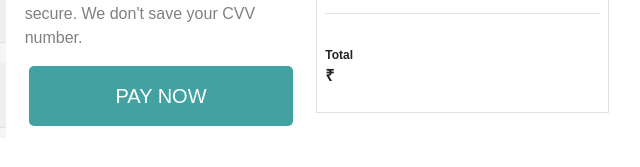
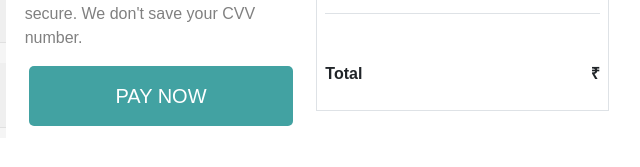
Before and after one commit to SurajAnand88/Bewakoof-, a plain HTML site: page payment/payment.html in a window 1280 px wide. Shown: the part 413-580 px from the top of the page, 479-1119 px from the left. Drawn offline with nearby package versions, Linux system fonts and the light colour scheme.

Commit message:
updated payment

```diff
--- a/payment/payment.html
+++ b/payment/payment.html
@@ -204,10 +204,10 @@
                     <span class="fw-bold" style="font-size:14px">₹<span id="total"></span></span>
                 </p>
                 <p class="d-flex justify-content-between border-top pt-3 ">
-                    <span class=" d-flex flex-column pt-3">
-                            <span style="font-size:12px; font-weight:600;">Total</span>
+                    <p class=" d-flex justify-content-between pt-3">
+                            <span style="font-size:16px; font-weight:600;">Total</span>
                             <span style="font-size:16px; font-weight:600;">₹ <span id="total1"></span></span>
-                    </span>
+                    </p>
 
                 </p>
             </div>
```
